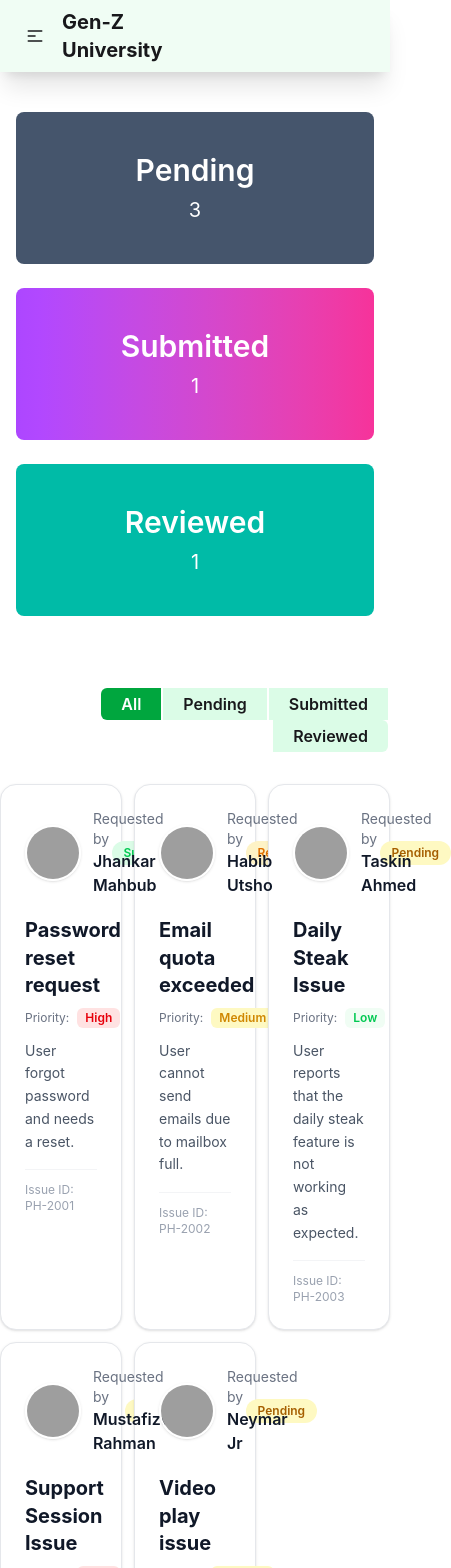
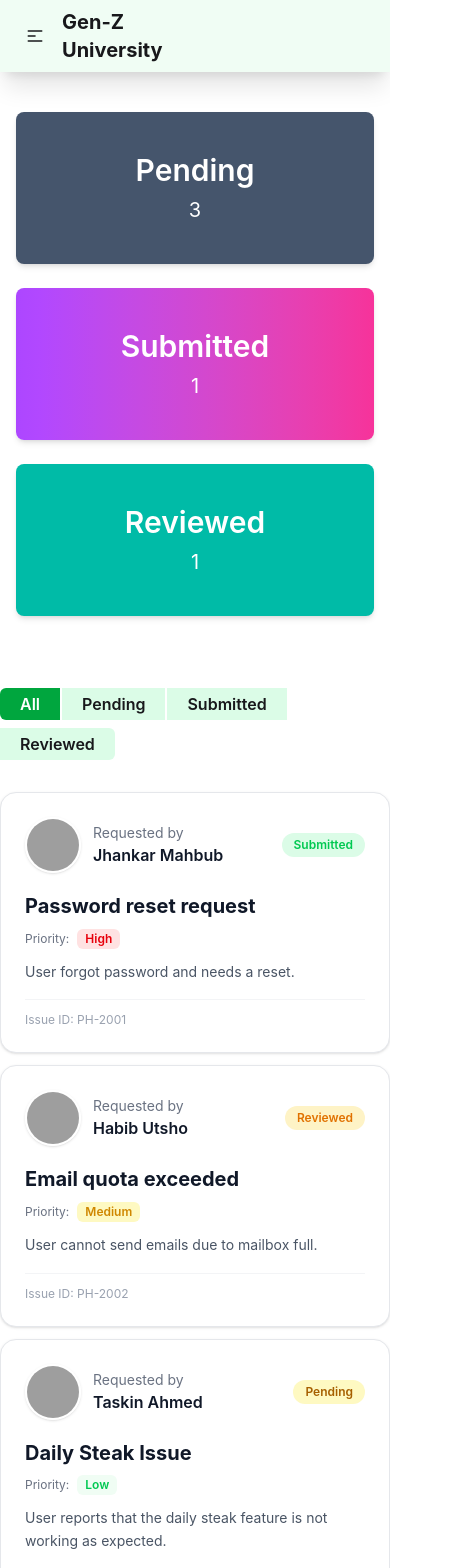
Before and after one commit to hridoy-ahmmad/react-first-project-2026, a React (Vite) app: page / in a window 390 px wide. Shown: the top 1568 px of the page, 451 px wide, since content can reach past the window. Built offline with nearby package versions, Linux system fonts and the light colour scheme; grey boxes are pictures that could not be loaded.

Commit message:
Implement responsiveness

```diff
--- a/src/components/IssuCard.jsx
+++ b/src/components/IssuCard.jsx
@@ -6,7 +6,7 @@ const IssuCard = ({ d }) => {
 
     const { ticketId, subject, description, status, category, priority, createdAt, assignedTo, requestedBy, userImg } = d
     return (
-        <div  className="max-w-md bg-white border border-gray-200 rounded-2xl p-6 shadow-sm hover:shadow-lg transition-all duration-300 hover:-translate-y-1">
+        <div className="w-full sm:max-w-sm md:max-w-md mx-auto bg-white border border-gray-200 rounded-2xl p-6 shadow-sm hover:shadow-lg transition-all duration-300 hover:-translate-y-1">
 
             {/* Header */}
             <div className="flex items-center justify-between mb-5">
@@ -18,7 +18,7 @@ const IssuCard = ({ d }) => {
                     />
 
                     {/* Tooltip */}
-                    <span className="absolute -bottom-7 left-1/2 -translate-x-1/2 scale-0 group-hover:scale-100 transition bg-gray-900 text-white text-[11px] px-2 py-[2px] rounded">
+                    <span className="absolute -bottom-7 left-1/2 -translate-x-1/2 scale-0 group-hover:scale-100 transition-all bg-gray-900 text-white text-[11px] px-2 py-[2px] rounded">
                         {requestedBy}
                     </span>
 
@@ -29,7 +29,7 @@ const IssuCard = ({ d }) => {
                 </div>
 
                 {/* Status Badge */}
-                <span className={`px-3 py-1 text-xs font-semibold rounded-full  ${status === 'Submitted' ? 'bg-green-100 text-green-500' : status === 'Pending' ? 'bg-yellow-100 text-yellow-700' : status === 'Reviewed' ? 'bg-amber-100 text-amber-600' : ''} `}>
+                <span className={`px-3 py-1 text-xs font-semibold rounded-full ${status === 'Submitted' ? 'bg-green-100 text-green-500' : status === 'Pending' ? 'bg-yellow-100 text-yellow-700' : status === 'Reviewed' ? 'bg-amber-100 text-amber-600' : ''}`}>
                     {status}
                 </span>
             </div>
@@ -42,8 +42,7 @@ const IssuCard = ({ d }) => {
             {/* Priority */}
             <div className="flex items-center gap-2 mb-3">
                 <span className="text-xs text-gray-500">Priority:</span>
-
-                <span className={`px-2 py-[2px] text-xs font-semibold rounded-md  ${priority === 'High' ? 'bg-red-100 text-red-600' : priority === 'Medium' ? 'bg-yellow-100 text-yellow-600' : priority === 'Low' ? 'bg-green-50 text-green-500' : ''}`}>
+                <span className={`px-2 py-[2px] text-xs font-semibold rounded-md ${priority === 'High' ? 'bg-red-100 text-red-600' : priority === 'Medium' ? 'bg-yellow-100 text-yellow-600' : priority === 'Low' ? 'bg-green-50 text-green-500' : ''}`}>
                     {priority}
                 </span>
             </div>
@@ -55,13 +54,12 @@ const IssuCard = ({ d }) => {
 
             {/* Footer */}
             <div className="flex items-center justify-between pt-3 border-t border-gray-100">
-
                 <span className="text-xs text-gray-400">
                     Issue ID: {ticketId}
                 </span>
             </div>
 
-        </div >
+        </div>
     );
 };
 
--- a/src/components/IssuesSection.jsx
+++ b/src/components/IssuesSection.jsx
@@ -10,12 +10,10 @@ const IssuesSection = ({ data, active, setData }) => {
 
     return (
         <Container>
-            <div className='grid grid-cols-3 gap-3'>
-                {
-                    filteredData.map((d, ind) => {
-                        return <IssuCard key={ind} d={d} initialData={initialData} setData={setData}></IssuCard>
-                    })
-                }
+            <div className="grid grid-cols-1 sm:grid-cols-2 md:grid-cols-3 gap-3">
+                {filteredData.map((d, ind) => (
+                    <IssuCard key={ind} d={d} initialData={initialData} setData={setData} />
+                ))}
             </div>
         </Container>
     );
--- a/src/components/StatusBar.jsx
+++ b/src/components/StatusBar.jsx
@@ -10,24 +10,24 @@ const StatusBar = ({ data }) => {
 
     return (
         <Container>
-            <div className=" py-10">
-                <div className=" px-4">
-                    <div className="grid md:grid-cols-3 gap-6">
+            <div className="py-10">
+                <div className="px-4">
+                    <div className="grid grid-cols-1 sm:grid-cols-2 md:grid-cols-3 gap-6">
 
                         {/* Pending */}
-                        <div className="bg-slate-600 text-white rounded-lg p-10 text-center">
+                        <div className="bg-slate-600 text-white rounded-lg p-10 text-center shadow-md hover:shadow-xl transition-shadow duration-300">
                             <h2 className="text-3xl font-semibold">Pending</h2>
                             <p className="text-xl mt-2">{pendingData.length}</p>
                         </div>
 
                         {/* Submitted */}
-                        <div className="bg-gradient-to-r from-purple-500 to-pink-500 text-white rounded-lg p-10 text-center">
+                        <div className="bg-gradient-to-r from-purple-500 to-pink-500 text-white rounded-lg p-10 text-center shadow-md hover:shadow-xl transition-shadow duration-300">
                             <h2 className="text-3xl font-semibold">Submitted</h2>
                             <p className="text-xl mt-2">{submittedData.length}</p>
                         </div>
 
                         {/* Reviewed */}
-                        <div className="bg-teal-500 text-white rounded-lg p-10 text-center">
+                        <div className="bg-teal-500 text-white rounded-lg p-10 text-center shadow-md hover:shadow-xl transition-shadow duration-300">
                             <h2 className="text-3xl font-semibold">Reviewed</h2>
                             <p className="text-xl mt-2">{reviewedData.length}</p>
                         </div>
--- a/src/components/ToggleBar.jsx
+++ b/src/components/ToggleBar.jsx
@@ -7,7 +7,7 @@ const ToggleBar = ({ active, setActive }) => {
 
     return (
         <Container>
-            <div className='text-right my-8'>
+            <div className='flex flex-wrap md:justify-end my-8 space-y-2'>
                 {
                     btns.map((btn, index) => {
                         return (
--- a/src/index.css
+++ b/src/index.css
@@ -3,5 +3,5 @@
 
 
 .btn-status{
-  @apply py-1 px-5 bg-green-100  font-semibold cursor-pointer;
+  @apply py-1 px-5 bg-green-100  font-semibold cursor-pointer ;
 }
```
